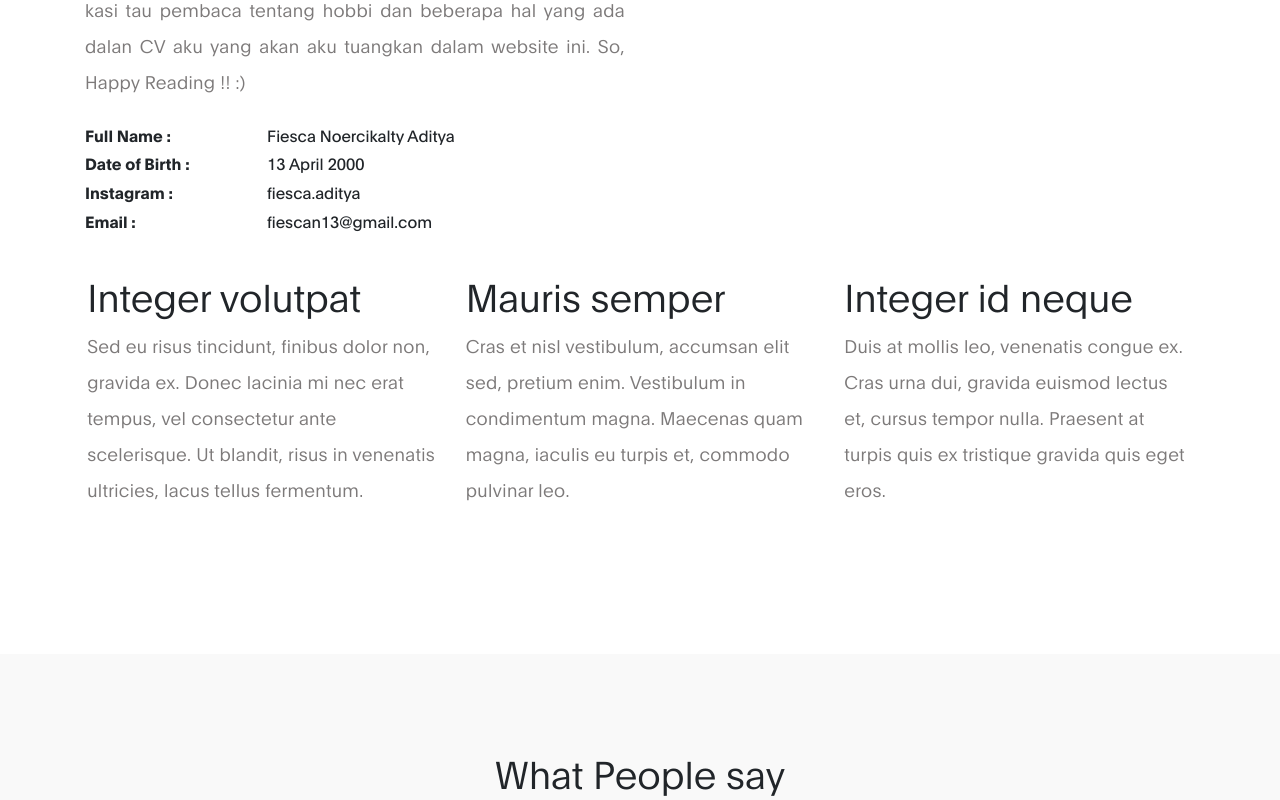
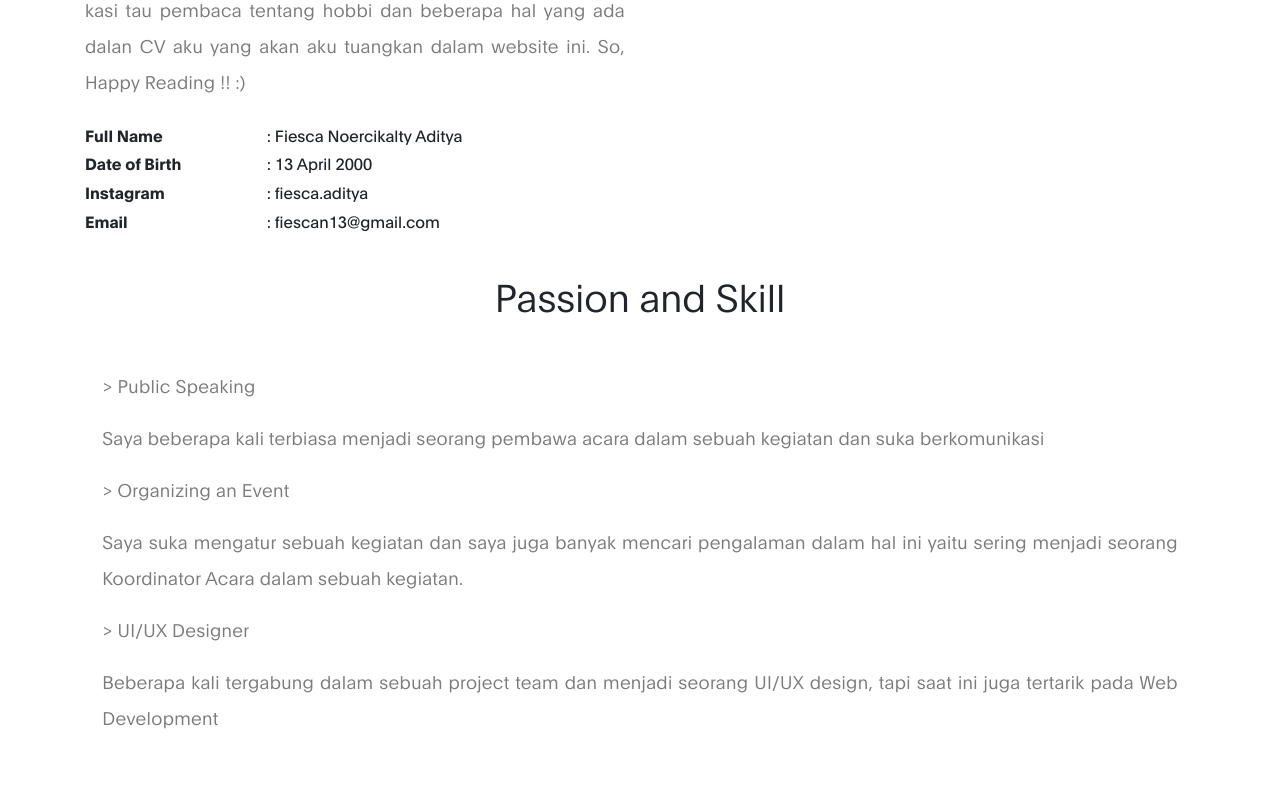
Before and after one commit to Fiesca13/Fiesca13.github.io, a plain HTML site: page index.html in a window 1280 px wide. Shown: the part 1160-1960 px from the top of the page. Drawn offline with Linux system fonts and the light colour scheme.

Commit message:
upload tugas

```diff
--- a/cika.html
+++ b/index.html
@@ -79,7 +79,7 @@
                             <h1 class="hero-title">👋 Fiesca, an Informatics Engineer</h1>
 
                             <a href="https://github.com/Fiesca13" class="email-link">
-                                fiescan13.github.io
+                                fiesca13.github.io
                             </a>
 
                         </div>
@@ -107,13 +107,13 @@
                         So, Happy Reading !! :)</p>
 
                     <ul class="mt-4 mb-5 mb-lg-0 profile-list list-unstyled">
-                        <li><strong>Full Name :</strong> Fiesca Noercikalty Aditya </li>
+                        <li><strong>Full Name </strong> : Fiesca Noercikalty Aditya </li>
 
-                        <li><strong>Date of Birth :</strong> 13 April 2000</li>
+                        <li><strong>Date of Birth </strong> : 13 April 2000</li>
 
-                        <li><strong>Instagram :</strong> fiesca.aditya</li>
+                        <li><strong>Instagram </strong> : fiesca.aditya</li>
 
-                        <li><strong>Email :</strong> fiescan13@gmail.com</li>
+                        <li><strong>Email </strong> : fiescan13@gmail.com</li>
                     </ul>
                 </div>
 
@@ -122,21 +122,26 @@
                 </div>
 
             </div>
+
             <div class="row about-third">
-            	<div class="col-lg-4 col-md-4 col-12">
-                <h3>Integer volutpat</h3>
-                <p>Sed eu risus tincidunt, finibus dolor non, gravida ex. Donec lacinia mi nec erat tempus, vel consectetur ante scelerisque. Ut blandit, risus in venenatis ultricies, lacus tellus fermentum.</p>
+              <div class="col-12">
+                <h3 class="mb-5 text-center">Passion and Skill</h3>
+                <div class="col-12">
+                <p>> Public Speaking</p>
+                <p align="justify">Saya beberapa kali terbiasa menjadi seorang pembawa acara dalam sebuah kegiatan dan suka berkomunikasi</p>
                 </div>
-                <div class="col-lg-4 col-md-4 col-12">
-                <h3>Mauris semper</h3>
-                <p>Cras et nisl vestibulum, accumsan elit sed, pretium enim. Vestibulum in condimentum magna. Maecenas quam magna, iaculis eu turpis et, commodo pulvinar leo.</p>
+                <div class="col-12">
+                <p>> Organizing an Event</p>
+                <p align="justify">Saya suka mengatur sebuah kegiatan dan saya juga banyak mencari pengalaman dalam hal ini yaitu sering menjadi seorang Koordinator Acara dalam sebuah kegiatan.</p>
                 </div>
-                <div class="col-lg-4 col-md-4 col-12">
-                <h3>Integer id neque</h3>
-                <p>Duis at mollis leo, venenatis congue ex. Cras urna dui, gravida euismod lectus et, cursus tempor nulla. Praesent at turpis quis ex tristique gravida quis eget eros.</p>
+                <div class="col-12">
+                <p>> UI/UX Designer</p>
+                <p align="justify">Beberapa kali tergabung dalam sebuah project team dan menjadi seorang UI/UX design, tapi saat ini juga tertarik pada Web Development</p>
                 </div>
+              </div>
+
+              </div>
             </div>
-        </div>
     </section>
 
 
@@ -307,8 +312,6 @@
                         </div>
                     </div>
 
-                    <span class="faq-info-text">Please send us a message if you have anything to say. Send an email message to <strong>contact (at) tooplate (dot) com</strong></span>
-
                 </div>
 
            	 </div><!-- col -->
```
